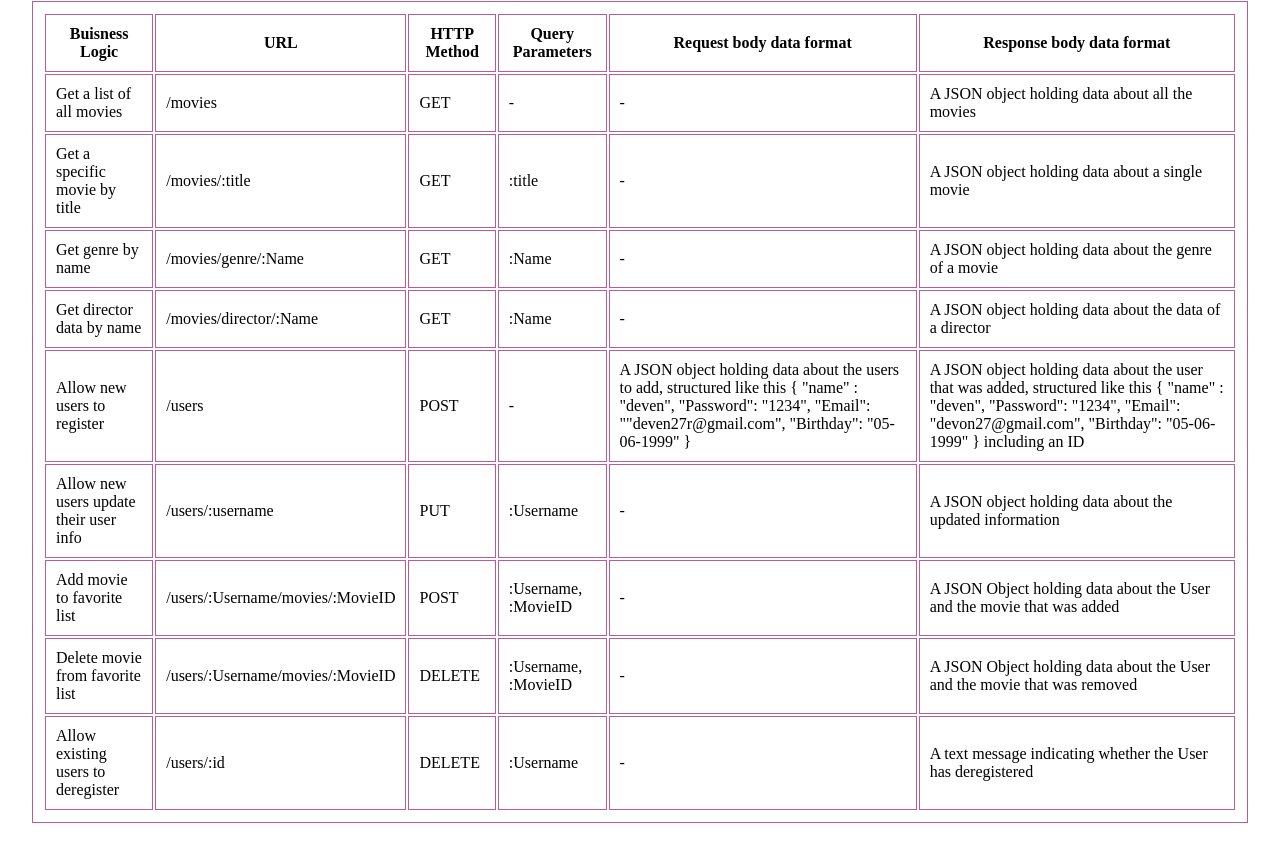
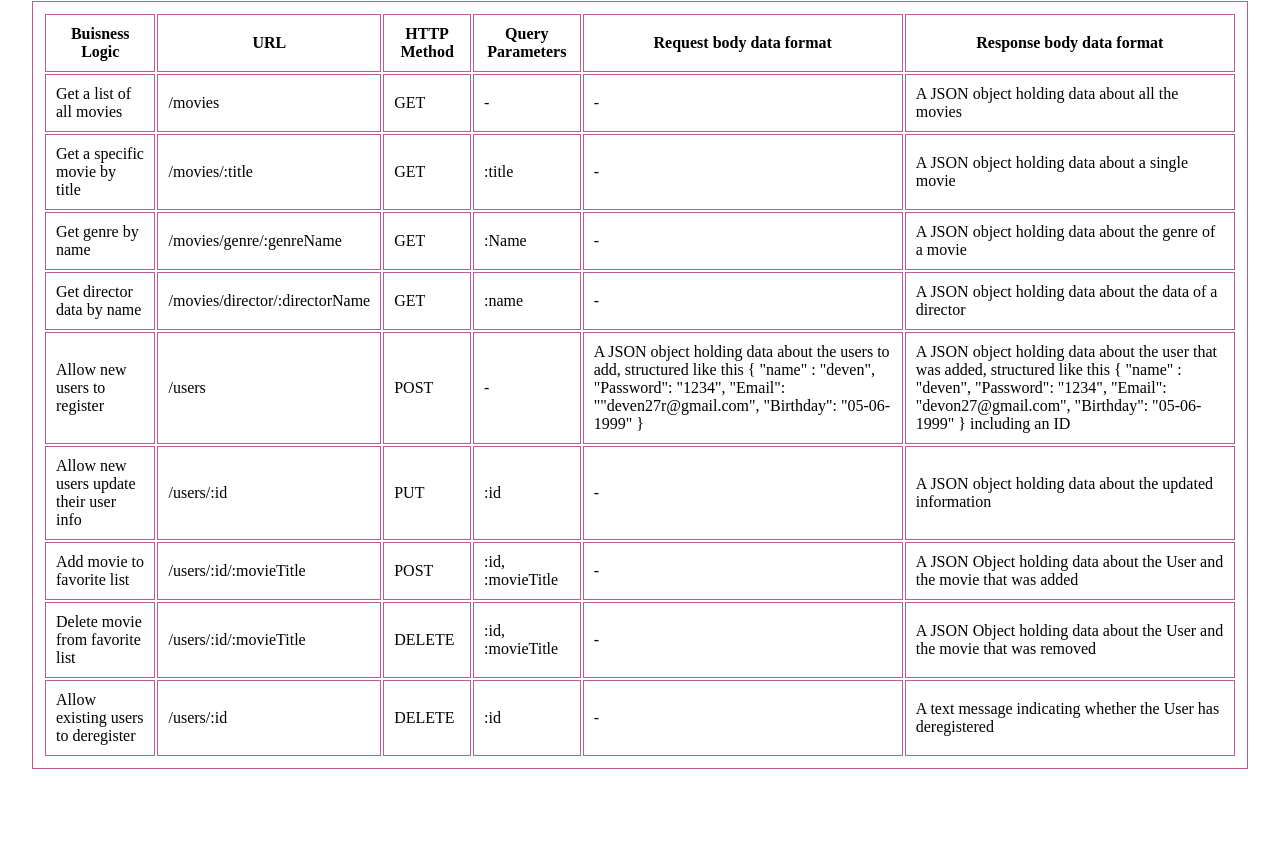
Before and after one commit to usmanialiq/movie_api, a website: page public/documentation.html in a window 1280 px wide. Shown: the part 450-1305 px from the top of the page. After the commit the page ends 1251 px from the top, so only its background shows below. Drawn offline with Linux system fonts and the light colour scheme.

Commit message:
update doc.html

```diff
--- a/public/documentation.html
+++ b/public/documentation.html
@@ -66,7 +66,7 @@
 
            <tr>
                <td>Get genre by name</td>
-               <td>/movies/genre/:Name</td>
+               <td>/movies/genre/:genreName</td>
                <td>GET</td>
                <td>:Name</td>
                <td>-</td>
@@ -75,9 +75,9 @@
 
            <tr>
                <td>Get director data by name</td>
-               <td>/movies/director/:Name</td>
+               <td>/movies/director/:directorName</td>
                <td>GET</td>
-               <td>:Name</td>
+               <td>:name</td>
                <td>-</td>
                <td>A JSON object holding data about the data of a director</td>
            </tr>
@@ -93,9 +93,9 @@
 
            <tr>
                <td>Allow new users update their user info</td>
-               <td>/users/:username</td>
+               <td>/users/:id</td>
                <td>PUT</td>
-               <td>:Username</td>
+               <td>:id</td>
                <td>-</td>
                <td>A JSON object holding data about the updated information</td>
            </tr>
@@ -103,18 +103,18 @@
 
            <tr>
                <td>Add movie to favorite list</td>
-               <td>/users/:Username/movies/:MovieID</td>
+               <td>/users/:id/:movieTitle</td>
                <td>POST</td>
-               <td>:Username, :MovieID</td>
+               <td>:id, :movieTitle</td>
                <td>-</td>
                <td>A JSON Object holding data about the User and the movie that was added</td>
            </tr>
 
            <tr>
                <td>Delete movie from favorite list</td>
-               <td>/users/:Username/movies/:MovieID</td>
+               <td>/users/:id/:movieTitle</td>
                <td>DELETE</td>
-               <td>:Username, :MovieID</td>
+               <td>:id, :movieTitle</td>
                <td>-</td>
                <td>A JSON Object holding data about the User and the movie that was removed</td>
            </tr>
@@ -123,7 +123,7 @@
                <td>Allow existing users to deregister</td>
                <td>/users/:id</td>
                <td>DELETE</td>
-               <td>:Username</td>
+               <td>:id</td>
                <td>-</td>
                <td>A text message indicating whether the User has deregistered</td>
            </tr>
```
